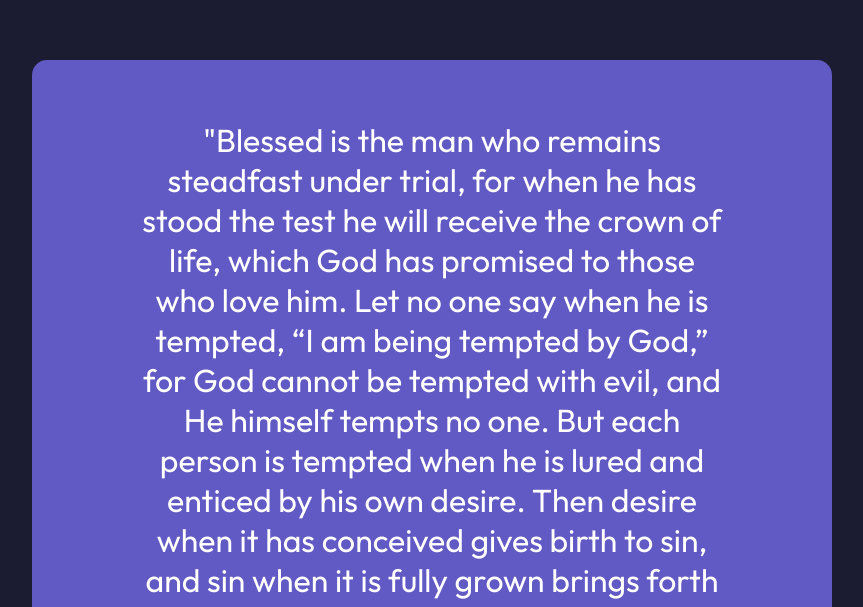
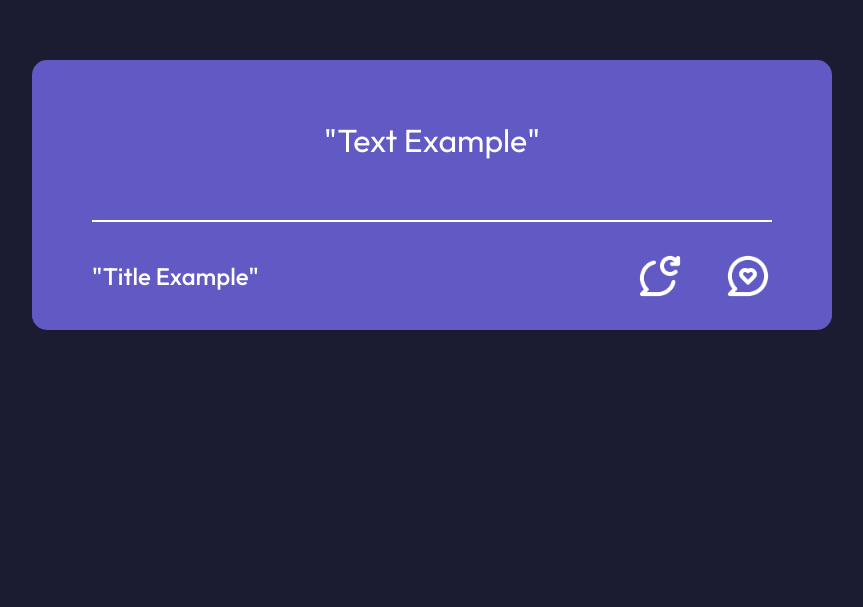
Before and after one commit to benahink/prayer-generator-react, a React (Create React App) app: page / in a window 1280 px wide. Shown: the part 190-797 px from the top of the page, without its empty margins (208-1071 px from the left). Built offline with nearby package versions, Linux system fonts and the light colour scheme; a web font is replaced by a local one.

Commit message:
reload btn working

```diff
--- a/src/components/RandomPrayers/Card.jsx
+++ b/src/components/RandomPrayers/Card.jsx
@@ -3,7 +3,7 @@ import './RandomPrayers.css';
 import reload from '../assets/reload.png';
 import pray from '../assets/pray.png';
 
-function Card({ prayer }){
+function Card({ prayer, handleClick }){
   return(
   	<div className="container">
       <div className="prayer">"{prayer.text}"</div>
@@ -12,8 +12,8 @@ function Card({ prayer }){
         <div className="bottom">
           <div className="title">"{prayer.title}"</div>
           <div className="icons">
-            <img src={reload} alt=""/>
-            <img src={pray} alt=""/>
+            <img src={reload} onClick={handleClick} alt="reload button"/>
+            <img src={pray} alt="app logo"/>
           </div>
         </div>
       </div>
--- a/src/components/RandomPrayers/RandomPrayers.jsx
+++ b/src/components/RandomPrayers/RandomPrayers.jsx
@@ -1,21 +1,27 @@
-import React, { useState, useEffect } from 'react';
+import React, { useState } from 'react';
 import Card from './Card.jsx';
 import './RandomPrayers.css';
 import prayerlist  from '../data/PrayerList.js'
 import reload from '../assets/reload.png';
 import pray from '../assets/pray.png';
 
-const generateRandomPrayer = (prayers) => {
-  const randomPrayer = prayers[Math.floor(Math.random() * prayers.length)];
-  return randomPrayer
-}
 
 function RandomPrayers() {
-  const [randPrayer, setRandPrayer] = useState(() => generateRandomPrayer(prayerlist));
+  const prayers = prayerlist
+  const [prayer, setPrayer] = useState({
+    id: "0",
+    title: "Title Example",
+    text: "Text Example"
+  });
+
+  const random = () => {
+    const select = prayers[Math.floor(Math.random() * prayers.length)];
+    return setPrayer(select)
+  }
 
   return (
     <div>
-      <Card prayer={randPrayer} />
+      <Card prayer={prayer} handleClick={() => random()} />
     </div>
   )
 }
```
